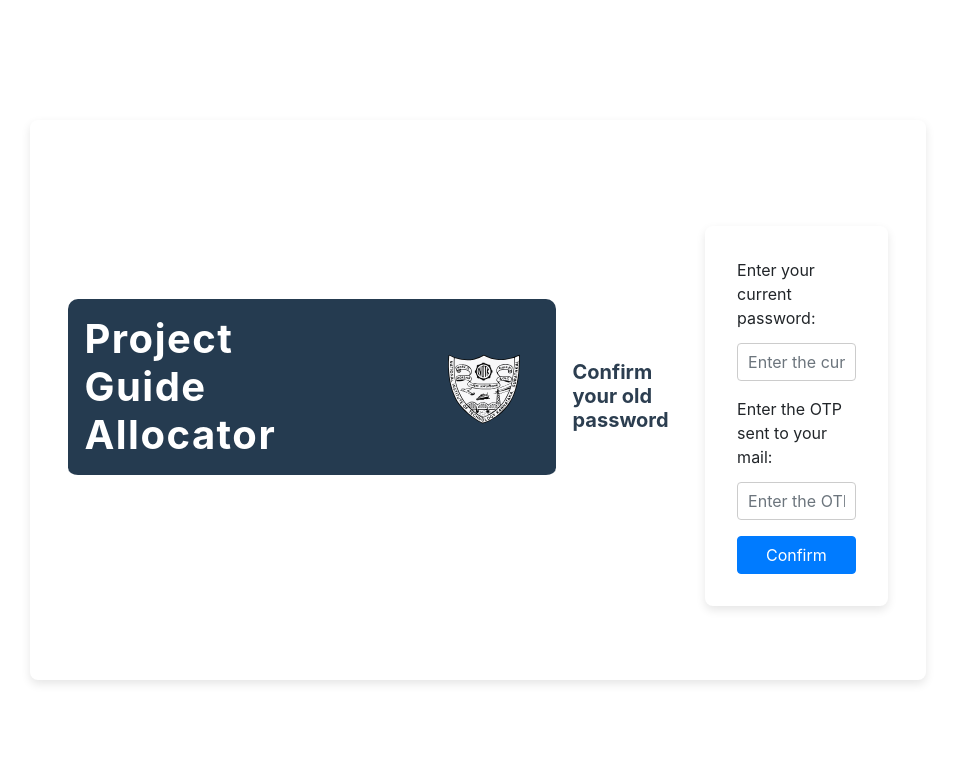
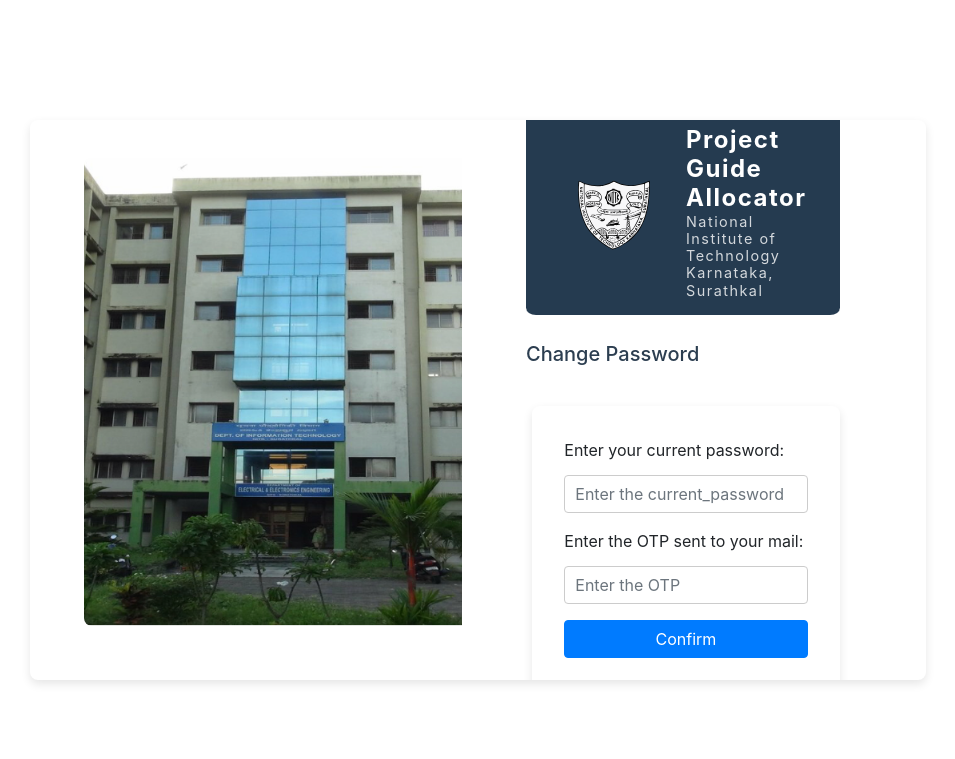
Before and after one commit to sanjeevholla26/IT352_guide_allocator, a Django app: template Project_Guide_Allocator/Allocator/templates/Allocator/home_change_password.html in a window 1280 px wide. Shown: the top 759 px of the page, without its empty margins (162-1117 px from the left). Run offline with Django 5.2, Linux system fonts and the light colour scheme; the template is opened without the code that fills it, so the values that code supplies are empty; parts of the project's set-up code (start-up, migrations or seed data) failed here and were passed over.

Commit message:
[UI]: UI fixes

```diff
--- a/Project_Guide_Allocator/Allocator/templates/Allocator/home_change_password.html
+++ b/Project_Guide_Allocator/Allocator/templates/Allocator/home_change_password.html
@@ -15,14 +15,24 @@
     </div>
     {% endif %}
 
-    <div class="reg-userform glass">
+    <div class="reg-container">
+        <div class="reg-userform">
+            <div class="image-container">
+                <img src="{% static 'building.png' %}" alt="Login Image" />
+            </div>
+            <div class="form-container">
                 <h1 class="header-title">
-            <div class="actual-title">Project Guide Allocator</div>
+                    <div class="title-left">
                         <a class="nav-link" href="https://www.nitk.ac.in/">
-                <img src="{% static 'nitkLogo.svg' %}" class="nitk-logo" alt="NITK Logo">
+                          <img src="{% static 'nitkLogo.svg' %}" class="nitk-logo" alt="NITK Logo" />
                         </a>
+                        <div class="title-text">
+                            <span class="main-title">Project Guide Allocator</span>
+                            <span class="sub-title">National Institute of Technology Karnataka, Surathkal</span>
+                        </div>
+                    </div>
                   </h1>
-        <h5>Confirm your old password</h5>
+                <h5>Change Password</h5>
 
                 <form action="{% url 'change_password' %}" method="post" class="reg-userform-form">
                     {% csrf_token %}
@@ -44,7 +54,7 @@
                     <button type="submit" class="btn btn-primary">Confirm</button>
 
                 </form>
-
+            </div>
         </div>
     </div>
 
--- a/Project_Guide_Allocator/Allocator/templates/Allocator/login_layout.html
+++ b/Project_Guide_Allocator/Allocator/templates/Allocator/login_layout.html
@@ -18,14 +18,12 @@
 
 <body class="background-gradient">
     {% if messages %}
-        <div class="alert alert-danger alert-top" role="alert">
-            <ul class="messages">
-                {% for message in messages %}
-                    <li{% if message.tags %} class="{{ message.tags }}"{% endif %}>{{ message }}</li>
-                {% endfor %}
-            </ul>
+    {% for message in messages %}
+        <div class="alert alert-{{ message.tags }} alert-top" role="alert">
+            {{ message }}
         </div>
-    {% endif %}
+    {% endfor %}
+{% endif %}
 
     {% block body %}{% endblock %}
 </body>
--- a/Project_Guide_Allocator/Allocator/views/authorization.py
+++ b/Project_Guide_Allocator/Allocator/views/authorization.py
@@ -222,7 +222,7 @@
         authenticate(request, edu_email=edu_email, password=password)
         login(request, user)
         logged_in(user)
-        messages.error(request, "New Password created successfully.")
+        messages.success(request, "New Password created successfully.")
         return HttpResponseRedirect(next_url if next_url else reverse('home'))
     else:
         return render(request, "Allocator/login_create_password.html", {
@@ -314,7 +314,7 @@
                 if user.first_name:
                     recv_name = user.first_name
                 send_mail_page(user.edu_email, 'Password Reset Confirmed', f"Dear {recv_name},\nYour password has been reset. Kindly login again to set a new password.\nThank you.\nProject Guide Allocator Team.")
-                messages.error(request, f"Your password has been reset, kindly relogin to create a new passwod.")
+                messages.success(request, f"Your password has been reset, kindly relogin to create a new passwod.")
                 return HttpResponseRedirect(reverse('home'))
             else:
                 logger.exception(f"IP: {request.META.get('REMOTE_ADDR')} failed to login")
```
Lines whose indentation alone changed are shown as unchanged.
